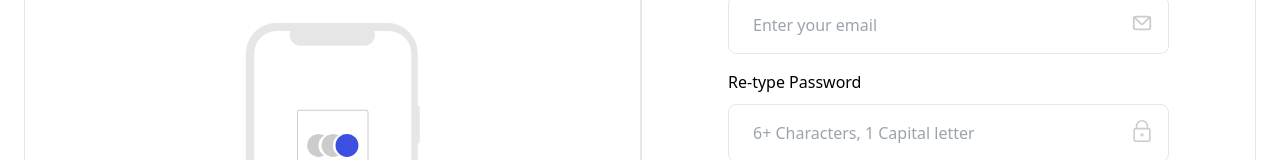
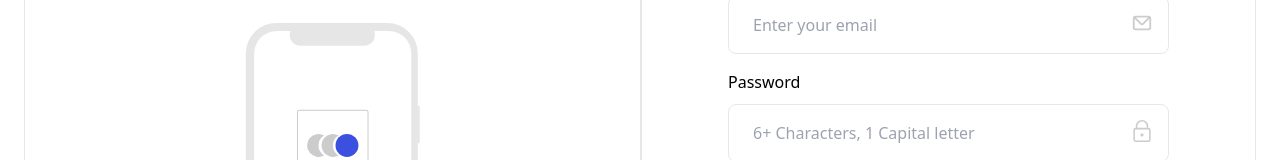
Before and after one commit to jfernandezcl/personal-finance, a React (Vite) app in the folder frontend/: page / in a window 1280 px wide. Shown: the part 297-457 px from the top of the page. Built offline with nearby package versions, Linux system fonts and the light colour scheme; the HTML template or start-up script is replaced by a standard one.

Commit message:
fix: change the input text for login

```diff
--- a/frontend/src/components/WelcomePage.jsx
+++ b/frontend/src/components/WelcomePage.jsx
@@ -46,7 +46,7 @@ function WelcomePage() {
                   </div>
                 </div>
                 <div className="mb-6">
-                  <label className="mb-2.5 block font-medium text-black">Re-type Password</label>
+                  <label className="mb-2.5 block font-medium text-black">Password</label>
                   <div className="relative">
                     <input type="password" placeholder="6+ Characters, 1 Capital letter" className="w-full rounded-lg border
                     border-stroke bg-transparent py-4 pl-6 pr-10 outline-none focus:border-primary
```
